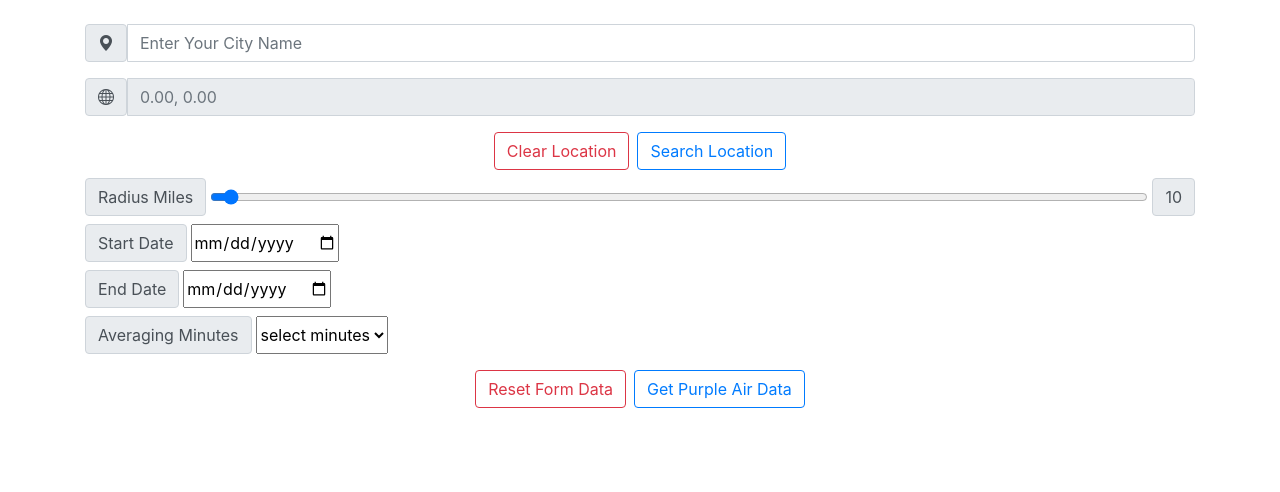
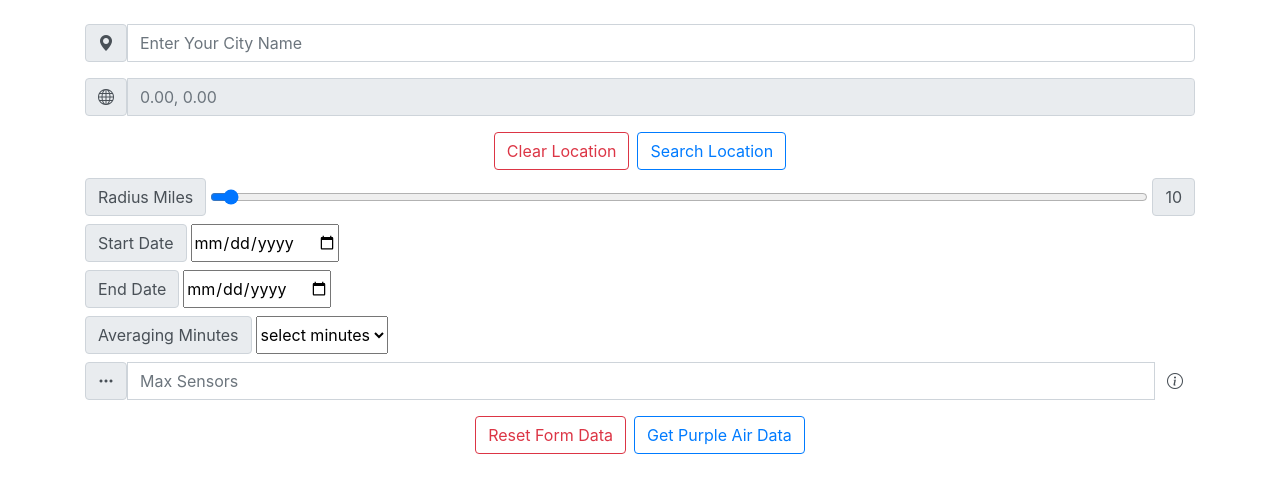
Before and after one commit to vverma9/codap-purpleair-plugin, a website: page index.html in a window 1280 px wide. Drawn offline with nearby package versions, Linux system fonts and the light colour scheme.

Commit message:
Max sensor input added (#17)
* Added new changes

* requested

* added tooltips

```diff
--- a/index.html
+++ b/index.html
@@ -156,6 +156,24 @@
           </select>
     </div>
 
+    <div class="input-group mt-2">
+        <i class="input-group-text bi bi-three-dots"></i>
+        <input
+            id="sensor_input"
+            name="sensor_input"
+            type="text"
+            class="form-control"
+            placeholder="Max Sensors"
+            style="width:fit-content;"
+            onchange="
+        purple_air.state.sensorNum = this.value;
+        purple_air.hideError();
+        console.log('Sensor Num Value Updated ==> ' + this.value)"
+            >
+        <!-- hover icon for City field -->
+        <i class="input-group-text info-icon bi bi-info-circle" data-toggle="tooltip" title="Max number of sensors (leave blank for all)"></i>
+    </div>
+
     <div class="d-flex justify-content-center mt-2">
         <button id="reset"
         onclick="purple_air.reset()"
@@ -190,6 +208,11 @@
     <button onclick="purple_air.enable_form_input()">Enable Form</button> -->
 </div>
 
-
+<style>
+    .info-icon{
+        background: none;
+        border: 0;
+    }
+</style>
 </body>
 </html>
--- a/purple_air.js
+++ b/purple_air.js
@@ -122,6 +122,15 @@ var purple_air = {
         document.getElementById("minutes").selectedIndex = 0
     },
 
+    getSensorNum: function () {
+        let value = document.getElementById("sensor_input").value
+        purple_air.state.sensorNum = value
+        return value
+    },
+
+    setSensorNum: function () {
+        document.getElementById("sensor_input").value = ""
+    },
 
     clearLocationState: function () {
         purple_air.state.city = ""
@@ -157,6 +166,8 @@ var purple_air = {
         purple_air.setEndDate()
 
         purple_air.setMinutesValue()
+
+        purple_air.setSensorNum()
 
         purple_air.state = {
             ...purple_air.default
@@ -433,8 +444,11 @@ var purple_air = {
         let fetch_purple_air = await (await fetch(BASE_PURPLE_AIR_URL)).json()
 
         let data = fetch_purple_air.data
+
+        let totalReqSensors = purple_air.state.sensorNum || 0
+        let recordsCount = 0;
+
         for (let d of data) {
-
             let newRow = { ...purple_air_fields }
             newRow.Location = purple_air.state.city
             newRow.sensor_index = d[0]
@@ -446,16 +460,12 @@ var purple_air = {
             // latLngList.push( `${d[2]},${d[3]}` )
             sensorValues.push(newRow)
 
+            // Keep count of the sensor records read and terminate if max cap is reached
+            recordsCount = recordsCount + 1;
+            if(totalReqSensors > 0 && recordsCount >= totalReqSensors){
+                break;
+            }
         }
-
-        // console.log(latLngList.join("|"))
-        // let elevationList = await purple_air.getElevationFromLatLong(latLngList.join("|"))
-        // console.log(elevationList)
-
-        // for (const [index, sensor] of sensorValues.entries()){
-        //     console.log(sensor.name, elevationList[index])
-        //     sensor.elevation = elevationList[index]
-        // }
 
         // if (flag === 1) {        console.log(sensorValues)        }
 
@@ -699,7 +709,8 @@ purple_air.state = {
     radiusInMiles: default_radius_value,
     startDate: "",
     endDate: "",
-    averaginMinutes: 0
+    averaginMinutes: 0,
+    sensorNum: 0
 };
 
 purple_air.default = {
@@ -712,7 +723,8 @@ purple_air.default = {
     radiusInMiles: default_radius_value,
     startDate: "",
     endDate: "",
-    averaginMinutes: 0
+    averaginMinutes: 0,
+    sensorNum: 0
 }
 
 // purple_air.state = {
```
